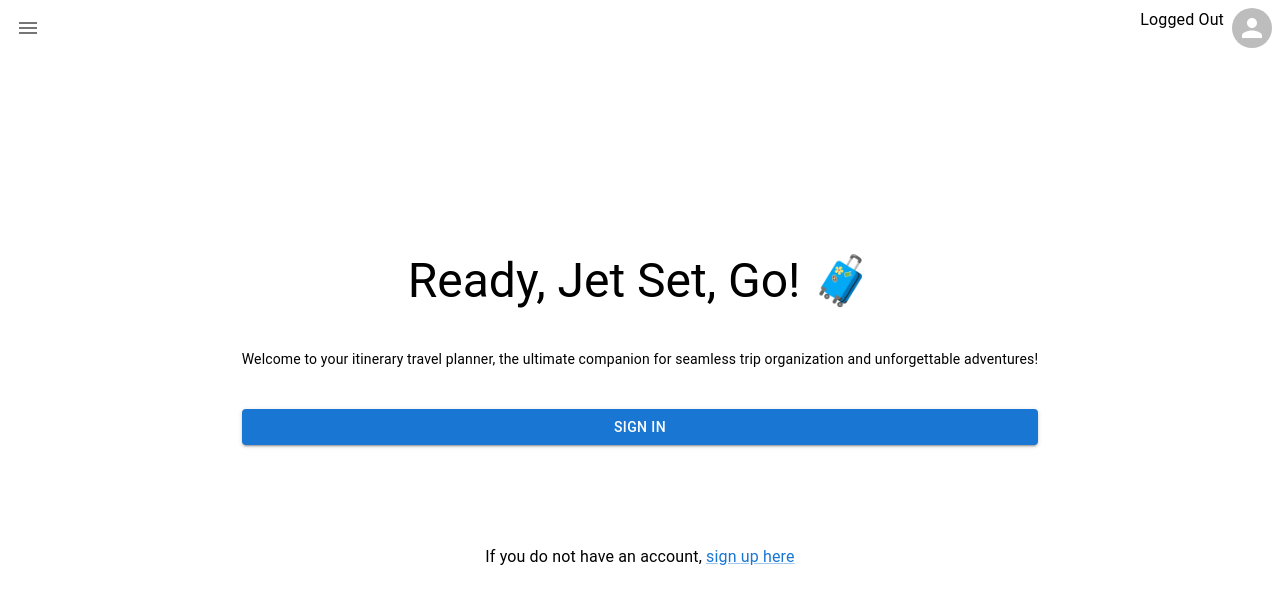
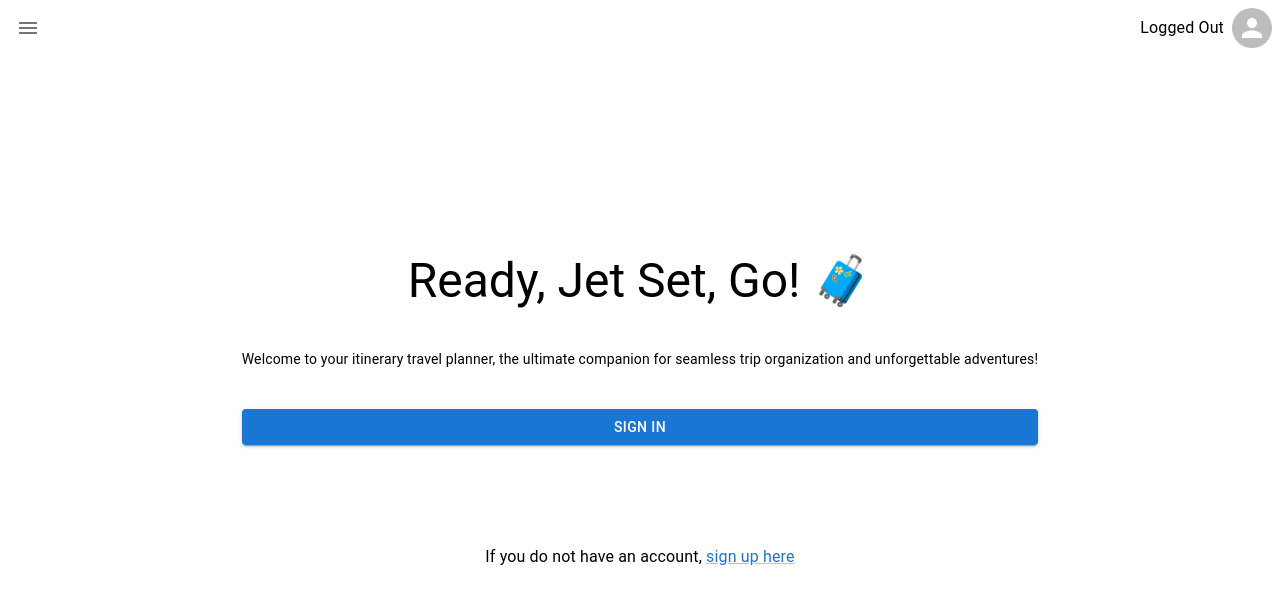
Before and after one commit to silvester-zogaj/travel-planner, a Next.js app in the folder travel-planner-fe/: page / in a window 1280 px wide. Shown: the top 604 px of the page. Built offline with nearby package versions, Linux system fonts and the light colour scheme; no server answers.

Commit message:
center current user text

```diff
--- a/travel-planner-fe/components/currentUserComponent.tsx
+++ b/travel-planner-fe/components/currentUserComponent.tsx
@@ -8,7 +8,12 @@ function CurrentUser() {
 
   return (
     <Box>
-      <Stack direction="row" alignContent={"center"} gap={1}>
+      <Stack
+        direction="row"
+        alignItems="center"
+        gap={1}
+        sx={{ height: "100%" }}
+      >
         <Typography variant="body1">
           {user?.email ? `Logged In As ${name}` : "Logged Out"}
         </Typography>
```
